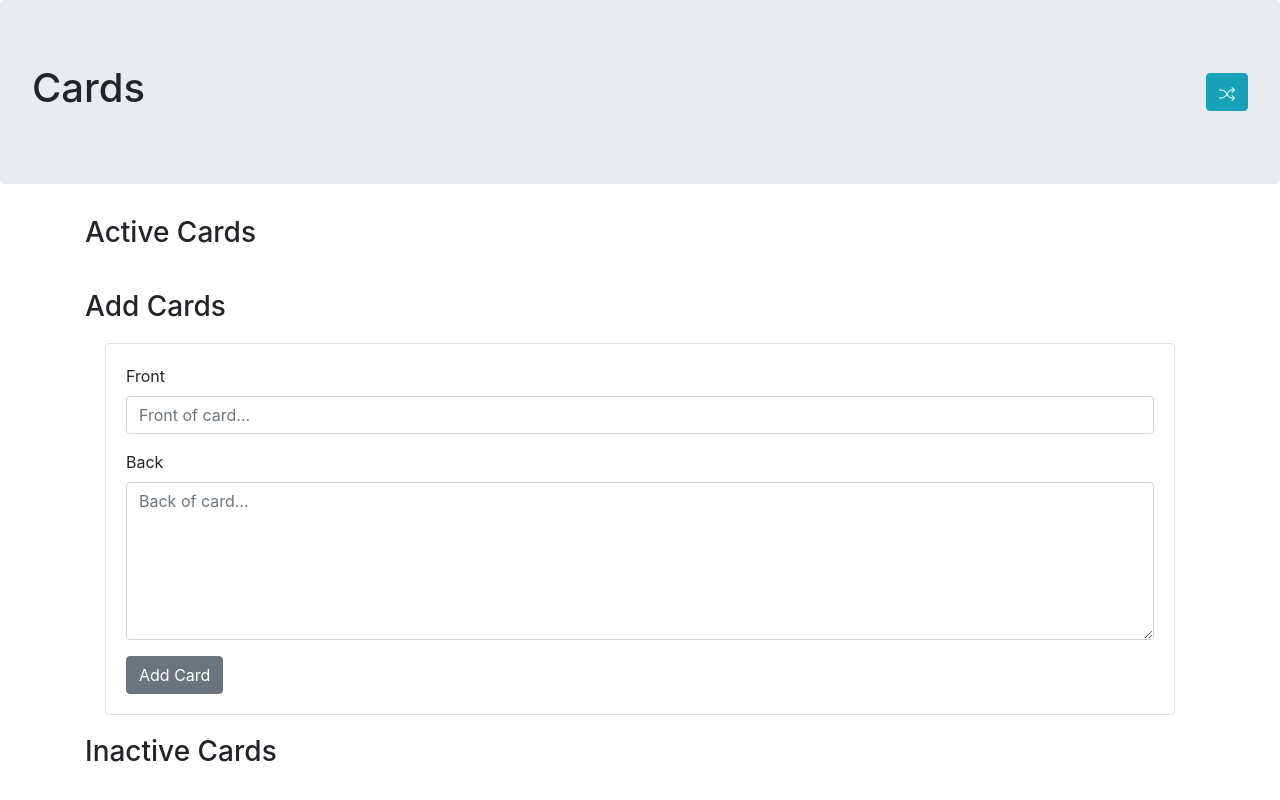
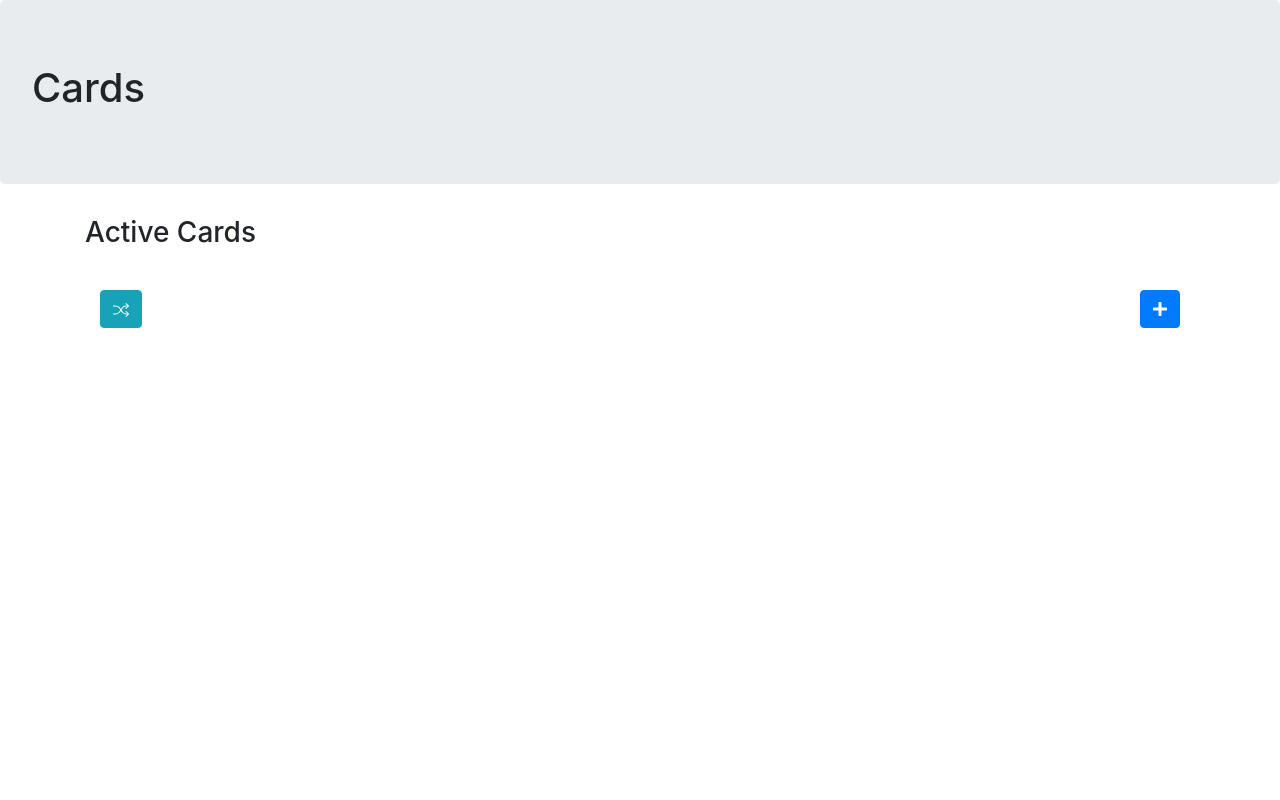
Before and after one commit to RodriguezLucha/frontends, a React (Create React App) app in the folder flashcards/: page / in a window 1280 px wide. Shown: the top 800 px of the page. Built offline with nearby package versions, Linux system fonts and the light colour scheme.

Commit message:
Add edit functionality

```diff
--- a/flashcards/src/App.js
+++ b/flashcards/src/App.js
@@ -1,5 +1,6 @@
 import React from 'react';
 import { Card } from './features/card/Card';
+import { AddEditCard } from './features/card/AddEditCardForm';
 import { Recall } from './features/recall/Recall';
 import {BrowserRouter, Switch, Route} from "react-router-dom";
 
@@ -9,6 +10,8 @@ function App() {
       <BrowserRouter>
         <Switch>
           <Route exact path="/" component={Card}/>
+          <Route exact path="/card/add" component={AddEditCard}/>
+          <Route exact path="/card/edit/:id" component={AddEditCard}/>
           <Route exact path="/recall/:id" component={Recall}/>
         </Switch>
       </BrowserRouter>
--- a/flashcards/src/features/card/AddCard.js
+++ /dev/null
@@ -1,42 +0,0 @@
-import React from "react";
-import {
-  Form,
-  FormGroup,
-  Input,
-  Button,
-  Label,
-  Card as RSCard
-} from "reactstrap";
-import styles from "./Card.module.scss";
-export function AddCard({ setFront, front, setBack, back, onAddCard }) {
-  return (
-    <div>
-      <h3>Add Cards</h3>
-      <RSCard className={styles.newCardForm}>
-        <Form>
-          <FormGroup>
-            <Label for="cardTitle">Front</Label>
-            <Input
-              id="cardTitle"
-              onChange={e => setFront(e.target.value)}
-              placeholder="Front of card..."
-              value={front}
-            />
-          </FormGroup>
-          <FormGroup>
-            <Label for="cardContent">Back</Label>
-            <Input
-              id="cardContent"
-              type="textarea"
-              rows={6}
-              onChange={e => setBack(e.target.value)}
-              placeholder="Back of card..."
-              value={back}
-            />
-          </FormGroup>
-          <Button onClick={() => onAddCard()}>Add Card</Button>
-        </Form>
-      </RSCard>
-    </div>
-  );
-}
--- /dev/null
+++ b/flashcards/src/features/card/AddEditCardForm.js
@@ -0,0 +1,88 @@
+import React, { useState, useEffect } from "react";
+import { addCard, selectCardById } from "./cardSlice";
+import { useDispatch, useSelector } from "react-redux";
+import {
+  Form,
+  Container,
+  FormGroup,
+  Input,
+  Button,
+  Label,
+  Card as RSCard,
+  Jumbotron
+} from "reactstrap";
+import styles from "./Card.module.scss";
+import { leftArrayCircleFill } from "../../icons";
+import { useHistory, useParams } from "react-router-dom";
+
+export function AddEditCard() {
+  const dispatch = useDispatch();
+  const history = useHistory();
+
+
+  const [front, setFront] = useState("");
+  const [back, setBack] = useState("");
+
+  const params = useParams();
+  let { id } = params;
+  const card = useSelector(state => selectCardById(state, id));
+
+  useEffect(() => {
+    card && setFront(card.front);
+    card && setBack(card.back);
+  }, []);
+
+  const onAddCard = () => {
+    dispatch(addCard({ front, back, id }));
+    setFront("");
+    setBack("");
+    history.goBack();
+  };
+
+  return (
+    <div>
+      <Jumbotron className={styles.jumboStyle}>
+        <Button color="info" onClick={() => history.goBack()}>
+          {leftArrayCircleFill()}
+        </Button>
+        <h3>
+          {id ? "Edit" : "Add"} Cards
+        </h3>
+      </Jumbotron>
+      <Container>
+        <RSCard className={styles.newCardForm}>
+          <Form>
+            <FormGroup>
+              <Label for="cardTitle">Front</Label>
+              <Input
+                id="cardTitle"
+                onChange={e => setFront(e.target.value)}
+                placeholder="Front of card..."
+                value={front}
+              />
+            </FormGroup>
+            <FormGroup>
+              <Label for="cardContent">Back</Label>
+              <Input
+                id="cardContent"
+                type="textarea"
+                rows={6}
+                onChange={e => setBack(e.target.value)}
+                placeholder="Back of card..."
+                value={back}
+              />
+            </FormGroup>
+            <Container className={styles.center}>
+              <Button color="secondary" onClick={() => onAddCard()}>
+                Cancel
+              </Button>
+              <Button color="primary" onClick={() => onAddCard()}>
+                Save
+              </Button>
+            </Container>
+          </Form>
+        </RSCard>
+      </Container>
+    </div>
+  );
+}
--- a/flashcards/src/features/card/Card.js
+++ b/flashcards/src/features/card/Card.js
@@ -1,7 +1,12 @@
-import { AddCard } from './AddCard';
-import React, { useState } from "react";
+import React from "react";
 import { useSelector, useDispatch } from "react-redux";
-import { addCard, removeCard, selectAllCards, shuffleCards, deactivateCard, activateCard } from "./cardSlice";
+import {
+  removeCard,
+  selectAllCards,
+  shuffleCards,
+  deactivateCard,
+  activateCard
+} from "./cardSlice";
 import { trashFillIcon, playFillIcon, shuffleIcon } from "../../icons";
 import { Link } from "react-router-dom";
 import styles from "./Card.module.scss";
@@ -14,32 +19,26 @@ import {
   Card as RSCard,
   Jumbotron
 } from "reactstrap";
-import { FontAwesomeIcon } from '@fortawesome/react-fontawesome';
-import { faEyeSlash, faEye } from '@fortawesome/free-solid-svg-icons';
-
+import { FontAwesomeIcon } from "@fortawesome/react-fontawesome";
+import {
+  faEyeSlash,
+  faEye,
+  faEdit,
+  faPlus
+} from "@fortawesome/free-solid-svg-icons";
 
 export function Card() {
   const cards = useSelector(selectAllCards);
   const activeCards = cards.filter(c => c.active);
-  const inactiveCards = cards.filter(c =>!c.active);
+  const inactiveCards = cards.filter(c => !c.active);
   const dispatch = useDispatch();
 
-  const [front, setFront] = useState("");
-  const [back, setBack] = useState("");
 
-  const onAddCard = () => {
-    dispatch(addCard({ front, back }));
-    setFront("");
-    setBack("");
-  };
 
   return (
-    <>
+    <div>
       <Jumbotron className={styles.jumboStyle}>
         <h1>Cards</h1>
-      <Button color="info" onClick={() => dispatch(shuffleCards())}>
-        {shuffleIcon()}
-      </Button>
       </Jumbotron>
       <Container>
         <h3>Active Cards</h3>
@@ -52,16 +51,32 @@ export function Card() {
                     {c.front}
                   </div>
                   <div className={styles.cardControlContainer}>
-                  <Link className={styles.cardControlButton} to={`/recall/${c.id}`}>
+                    <Link
+                      className={styles.cardControlButton}
+                      to={`/recall/${c.id}`}
+                    >
                       <Button color="primary">
                         {playFillIcon()}
                       </Button>
                     </Link>
-                  <Button color="danger" className={styles.cardControlButton} onClick={() => dispatch(removeCard(c.id))}>
+                    <Button
+                      color="success"
+                      className={styles.cardControlButton}
+                      onClick={() => dispatch(deactivateCard(c.id))}
+                    >
+                      <FontAwesomeIcon icon={faEyeSlash} />
+                    </Button>
+                    <Link to={`/card/edit/${c.id}`}>
+                      <Button color="info" className={styles.cardControlButton}>
+                        <FontAwesomeIcon icon={faEdit} />
+                      </Button>
+                    </Link>
+                    <Button
+                      color="danger"
+                      className={styles.cardControlButton}
+                      onClick={() => dispatch(removeCard(c.id))}
+                    >
                       {trashFillIcon()}
-                  </Button>
-                  <Button color="success" className={styles.cardControlButton} onClick={() => dispatch(deactivateCard(c.id))}>
-                    <FontAwesomeIcon className={styles.notEqual} icon={faEyeSlash} />
                     </Button>
                   </div>
                 </Container>
@@ -69,7 +84,19 @@ export function Card() {
             </ListGroupItem>
           )}
         </ListGroup>
-      <AddCard setFront={setFront} front={front} setBack={setBack} back={back} onAddCard={onAddCard}  />
+        <Container className={styles.cardControlContainer}>
+          <Button color="info" onClick={() => dispatch(shuffleCards())}>
+            {shuffleIcon()}
+          </Button>
+          <Link to={"/card/add"}>
+            <Button color="primary">
+              <FontAwesomeIcon icon={faPlus} />
+            </Button>
+          </Link>
+        </Container>
+
+        {inactiveCards.length > 0 &&
+          <div>
             <h3>Inactive Cards</h3>
             <ListGroup className={classnames(styles.list, styles.grey)}>
               {inactiveCards.map(c =>
@@ -80,8 +107,14 @@ export function Card() {
                         {c.front}
                       </div>
                       <div className={styles.cardControlContainer}>
-                  <Button className={styles.cardControlButton} onClick={() => dispatch(activateCard(c.id))}>
-                    <FontAwesomeIcon className={styles.notEqual} icon={faEye} />
+                        <Button
+                          className={styles.cardControlButton}
+                          onClick={() => dispatch(activateCard(c.id))}
+                        >
+                          <FontAwesomeIcon
+                            className={styles.notEqual}
+                            icon={faEye}
+                          />
                         </Button>
                       </div>
                     </Container>
@@ -89,7 +122,8 @@ export function Card() {
                 </ListGroupItem>
               )}
             </ListGroup>
+          </div>}
       </Container>
-    </>
+    </div>
   );
 }
--- a/flashcards/src/features/card/Card.module.scss
+++ b/flashcards/src/features/card/Card.module.scss
@@ -32,3 +32,10 @@
     align-items: center;
     justify-content: space-between;
 }
+
+.center {
+    display: flex;
+    align-items: center;
+    justify-content: space-evenly;
+
+}
--- a/flashcards/src/features/card/cardSlice.js
+++ b/flashcards/src/features/card/cardSlice.js
@@ -9,8 +9,8 @@ export const cardSlice = createSlice({
   initialState: cardAdapter.getInitialState(),
   reducers: {
     addCard: (state, action) => {
-      let {front, back} = action.payload;
-      let id = uuid();
+      let {front, back, id} = action.payload;
+      id = id ? id : uuid();
       let active = true;
       cardAdapter.upsertOne(state, {front, back, id, active});
     },
```
Lines whose indentation alone changed are shown as unchanged.
